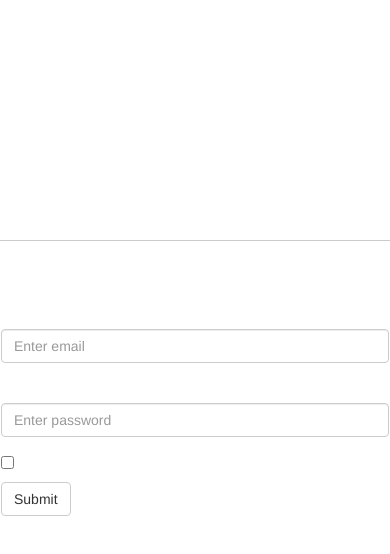
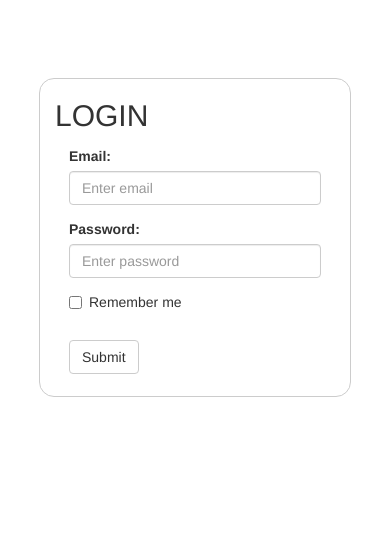
Before and after one commit to eranshulbly/Online-spare-parts-, a plain HTML site: page signup.html in a window 390 px wide. Shown: the top 554 px of the page. Drawn offline with nearby package versions, Linux system fonts and the light colour scheme.

Commit message:
Responsive fixed
Add background image to make further changes

```diff
--- a/signup.html
+++ b/signup.html
@@ -9,55 +9,82 @@
   <script src="https://maxcdn.bootstrapcdn.com/bootstrap/3.3.7/js/bootstrap.min.js"></script>
 
   <style>
+
+  /*Devices between 480 and 768*/
+  body, html{
+      margin:0;
+      height:100%;
+    }
+    #login
+    {
+      margin-top: 20%;
+      width: 70%;
+      position: center;
+      border: 1px solid #ccc;
+      background-color: transparent;
+      border-radius: 15px;
+    }
+    .fx{
+    margin:5%;
+    }
+
+  /*Devices below 480px*/
+  @media screen and (max-width:480px){
     body,html
   {
     margin:0;
-  	height:100%;
   }
-
-  .bg
-  {
-  	background-image:url("bg3.jpg");
-  	background-repeat:no-repeat;
-  	background-position:center;
-  	background-size:cover;
-  	height:100%;
-  }
-
-  #login
-  {
-	position:fixed;
-    top: 50%;
-    left: 50%;
-    width:30em;
-    height:28em;
-    margin-top: -13em; /*set to a negative number 1/2 of your height*/
-    margin-left: -15em; /*set to a negative number 1/2 of your width*/
+  #login{
+    position: center;
+    width: 80%;
     border: 1px solid #ccc;
     background-color: transparent;
     border-radius: 15px;
-    color:white;
+    padding-bottom: 2%;
+  }
+  .fx{
+    margin: 5%;
+  }
   }
 
+
+  /*Devices above 960px*/
+  @media screen and (min-width: 768px){
+    body,html
+    {
+     margin:0;
+    }
+    #login{
+      position: center;
+      width: 40%;
+      border: 1px solid #ccc;
+      background-color: transparent;
+      border-radius: 15px;
+      padding-bottom: 2%;
+    }
+    .fx{
+      margin:5%;
+    }
+  }
   </style>
 </head>
 <body>
-<div class="bg">
 <div class="container" id="login">
+  <div>
     <h2>LOGIN</h2>
       <form action="#">
-    <div class="form-group">
+      <div class="form-group fx">
        <label for="email">Email:</label>
         <input type="email" class="form-control" id="email" placeholder="Enter email">
       </div>
-    <div class="form-group">
+      <div class="form-group fx">
         <label for="pwd">Password:</label>
        <input type="password" class="form-control" id="pwd" placeholder="Enter password">
      </div>
-    <div class="checkbox">
+      <div class="checkbox fx">
         <label><input type="checkbox"> Remember me</label>
       </div>
-    <button type="submit" class="btn btn-default">Submit</button>
+      <button type="submit" class="btn btn-default fx">Submit</button>
     </form>
   </div>
 
```
Lines whose indentation alone changed are shown as unchanged.
